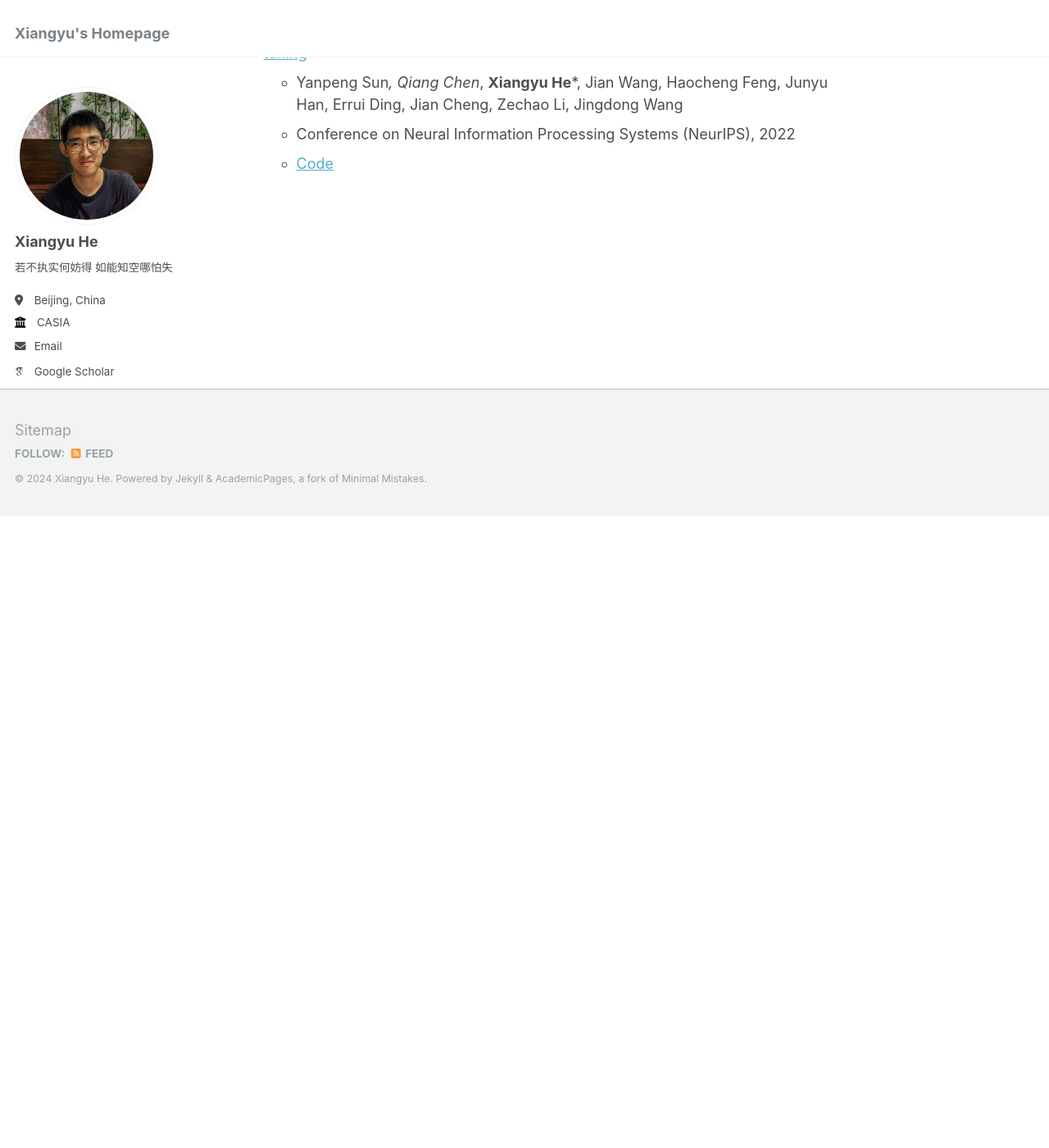
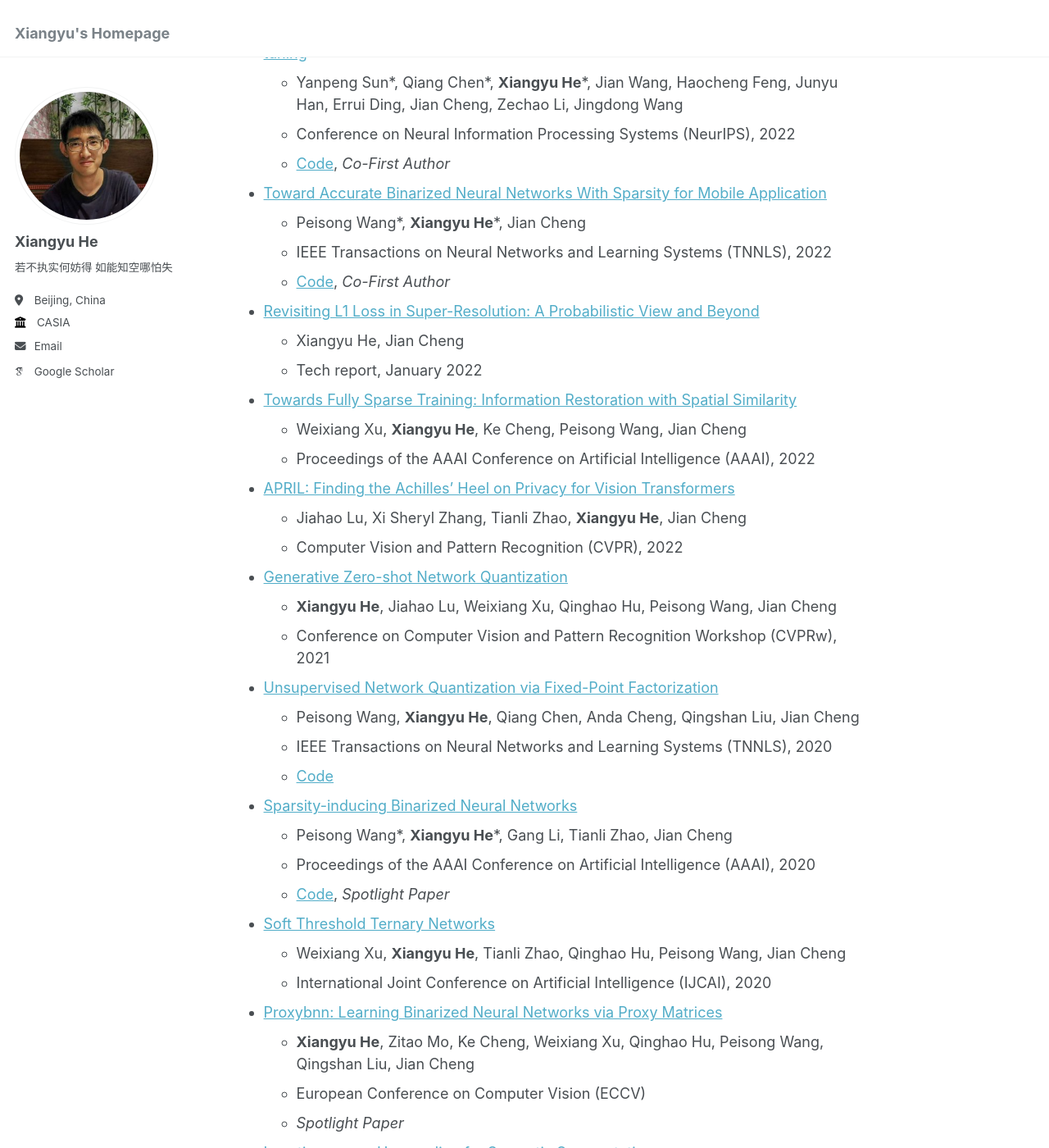
Before and after one commit to HolmesShuan/HolmesShuan.github.io, a Jekyll site: the page built from _pages/about.md, in a window 1280 px wide and 1400 px high, scrolled down 1590 px. Shown: the whole window at 82% size. Built offline with Jekyll 4.4.1, drawn with Linux system fonts in a browser that asks for light colours; some web fonts are replaced; before the commit the page ends 2220 px from its top, so only the background shows below that; some of the changed text lies outside the part shown.

Commit message:
Update about.md

```diff
--- a/_pages/about.md
+++ b/_pages/about.md
@@ -35,12 +35,66 @@ I earned my Ph.D. from the Institute of Automation, Chinese Academy of Sciences
   - <small>Organized by DeepGlint, iQIYI, Imperial College London @ ICCV 2019</small>
 
 
-## Publications
+## Select Publications
 - [Z* : Zero-shot Style Transfer via Attention Reweighting](https://openaccess.thecvf.com/content/CVPR2024/papers/Deng_Z_Zero-shot_Style_Transfer_via_Attention_Reweighting_CVPR_2024_paper.pdf)
-  - Yingying Deng*, **Xiangyu He***, Fan Tang, Weiming Dong
+  - Yingying Deng\*, **Xiangyu He***, Fan Tang, Weiming Dong
   - Computer Vision and Pattern Recognition (CVPR), 2024
-  - [Code](https://github.com/HolmesShuan/Zero-shot-Style-Transfer-via-Attention-Rearrangement)
+  - [Code](https://github.com/HolmesShuan/Zero-shot-Style-Transfer-via-Attention-Rearrangement), *Co-First Author*
 - [Singular Value Fine-tuning: Few-shot Segmentation requires Few-parameters Fine-tuning](https://proceedings.neurips.cc/paper_files/paper/2022/hash/f3bfbd65743e60c685a3845bd61ce15f-Abstract-Conference.html)
-  - Yanpeng Sun*, Qiang Chen*, **Xiangyu He***, Jian Wang, Haocheng Feng, Junyu Han, Errui Ding, Jian Cheng, Zechao Li, Jingdong Wang
+  - Yanpeng Sun\*, Qiang Chen\*, **Xiangyu He***, Jian Wang, Haocheng Feng, Junyu Han, Errui Ding, Jian Cheng, Zechao Li, Jingdong Wang
   - Conference on Neural Information Processing Systems (NeurIPS), 2022
-  - [Code](https://github.com/syp2ysy/SVF)
+  - [Code](https://github.com/syp2ysy/SVF), *Co-First Author*
+- [Toward Accurate Binarized Neural Networks With Sparsity for Mobile Application](https://ieeexplore.ieee.org/abstract/document/9783458/)
+  - Peisong Wang\*, **Xiangyu He***, Jian Cheng
+  - IEEE Transactions on Neural Networks and Learning Systems (TNNLS), 2022
+  - [Code](https://github.com/peiswang/SiBNN), *Co-First Author*
+- [Revisiting L1 Loss in Super-Resolution: A Probabilistic View and Beyond](https://arxiv.org/abs/2201.10084)
+  - Xiangyu He, Jian Cheng
+  - Tech report, January 2022
+- [Towards Fully Sparse Training: Information Restoration with Spatial Similarity](https://ojs.aaai.org/index.php/AAAI/article/view/20198)
+  - Weixiang Xu, **Xiangyu He**, Ke Cheng, Peisong Wang, Jian Cheng
+  - Proceedings of the AAAI Conference on Artificial Intelligence (AAAI), 2022
+- [APRIL: Finding the Achilles' Heel on Privacy for Vision Transformers](http://openaccess.thecvf.com/content/CVPR2022/html/Lu_APRIL_Finding_the_Achilles_Heel_on_Privacy_for_Vision_Transformers_CVPR_2022_paper.html)
+  - Jiahao Lu, Xi Sheryl Zhang, Tianli Zhao, **Xiangyu He**, Jian Cheng
+  - Computer Vision and Pattern Recognition (CVPR), 2022
+- [Generative Zero-shot Network Quantization](http://openaccess.thecvf.com/content/CVPR2021W/ECV/html/He_Generative_Zero-Shot_Network_Quantization_CVPRW_2021_paper.html)
+  - **Xiangyu He**, Jiahao Lu, Weixiang Xu, Qinghao Hu, Peisong Wang, Jian Cheng
+  - Conference on Computer Vision and Pattern Recognition Workshop (CVPRw), 2021
+- [Unsupervised Network Quantization via Fixed-Point Factorization](https://ieeexplore.ieee.org/abstract/document/9147065/)
+  - Peisong Wang, **Xiangyu He**, Qiang Chen, Anda Cheng, Qingshan Liu, Jian Cheng
+  - IEEE Transactions on Neural Networks and Learning Systems (TNNLS), 2020
+  - [Code](https://github.com/peiswang/FFN)
+- [Sparsity-inducing Binarized Neural Networks](https://aaai.org/ojs/index.php/AAAI/article/view/6900)
+  - Peisong Wang\*, **Xiangyu He***, Gang Li, Tianli Zhao, Jian Cheng
+  - Proceedings of the AAAI Conference on Artificial Intelligence (AAAI), 2020
+  - [Code](https://github.com/peiswang/SiBNN), *Spotlight Paper*
+- [Soft Threshold Ternary Networks](https://arxiv.org/abs/2204.01234)
+  - Weixiang Xu, **Xiangyu He**, Tianli Zhao, Qinghao Hu, Peisong Wang, Jian Cheng
+  - International Joint Conference on Artificial Intelligence (IJCAI), 2020
+- [Proxybnn: Learning Binarized Neural Networks via Proxy Matrices](https://link.springer.com/chapter/10.1007/978-3-030-58580-8_14)
+  - **Xiangyu He**, Zitao Mo, Ke Cheng, Weixiang Xu, Qinghao Hu, Peisong Wang, Qingshan Liu, Jian Cheng
+  - European Conference on Computer Vision (ECCV)
+  - *Spotlight Paper*
+- [Location-aware Upsampling for Semantic Segmentation](https://arxiv.org/abs/1911.05250)
+  - **Xiangyu He**, Zitao Mo, Qiang Chen, Anda Cheng, Peisong Wang, Jian Cheng
+  - Tech report, November 2019
+  - [Code](https://github.com/HolmesShuan/Location-aware-Upsampling-for-Semantic-Segmentation)
+- [Compact Global Descriptor for Neural Networks](https://arxiv.org/abs/1907.09665)
+  - **Xiangyu He**, Ke Cheng, Qiang Chen, Qinghao Hu, Peisong Wang, Jian Cheng
+  - Tech report, June 2019
+  - [Code](https://github.com/HolmesShuan/Compact-Global-Descriptor)
+- [Ode-inspired Network Design for Single Image Super-resolution](http://openaccess.thecvf.com/content_CVPR_2019/html/He_ODE-Inspired_Network_Design_for_Single_Image_Super-Resolution_CVPR_2019_paper.html)
+  - **Xiangyu He***, Zitao Mo\*, Peisong Wang, Yang Liu, Mingyuan Yang, Jian Cheng
+  - Computer Vision and Pattern Recognition (CVPR), 2019
+  - [Code](https://github.com/CAS-CLab/OISR-PyTorch)
+- [K-nearest Neighbors Hashing](http://openaccess.thecvf.com/content_CVPR_2019/html/He_K-Nearest_Neighbors_Hashing_CVPR_2019_paper.html)
+  - **Xiangyu He**, Peisong Wang, Jian Cheng
+  - Computer Vision and Pattern Recognition (CVPR), 2019
+  - [Code](https://github.com/CAS-CLab/K-Nearest-Neighbors-Hashing)
+- [Bitstream: Efficient Computing Architecture for Real-time Low-power Inference of Binary Neural Networks on CPUs](https://dl.acm.org/doi/abs/10.1145/3240508.3240673)
+  - Tianli Zhao, **Xiangyu He**, Jian Cheng, Jing Hu
+  - ACM International Conference on Multimedia (ACM MM), 2018
+- [Learning Compression from Limited Unlabeled Data](http://openaccess.thecvf.com/content_ECCV_2018/html/Xiangyu_He_Learning_Compression_from_ECCV_2018_paper.html)
+  - **Xiangyu He**, Jian Cheng
+  - European Conference on Computer Vision (ECCV), 2018
+  - [Code](https://github.com/CAS-CLab/Label-free-Network-Compression)
```
